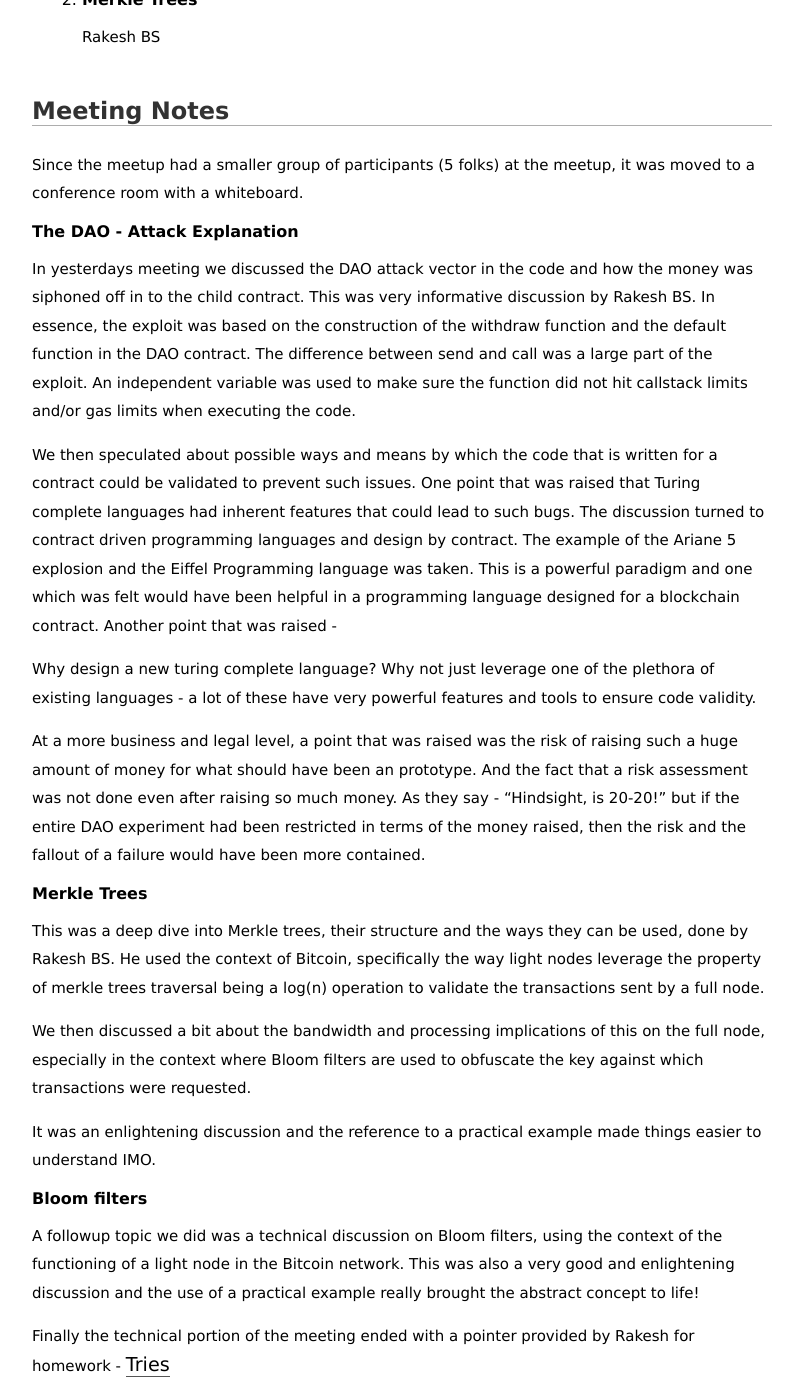
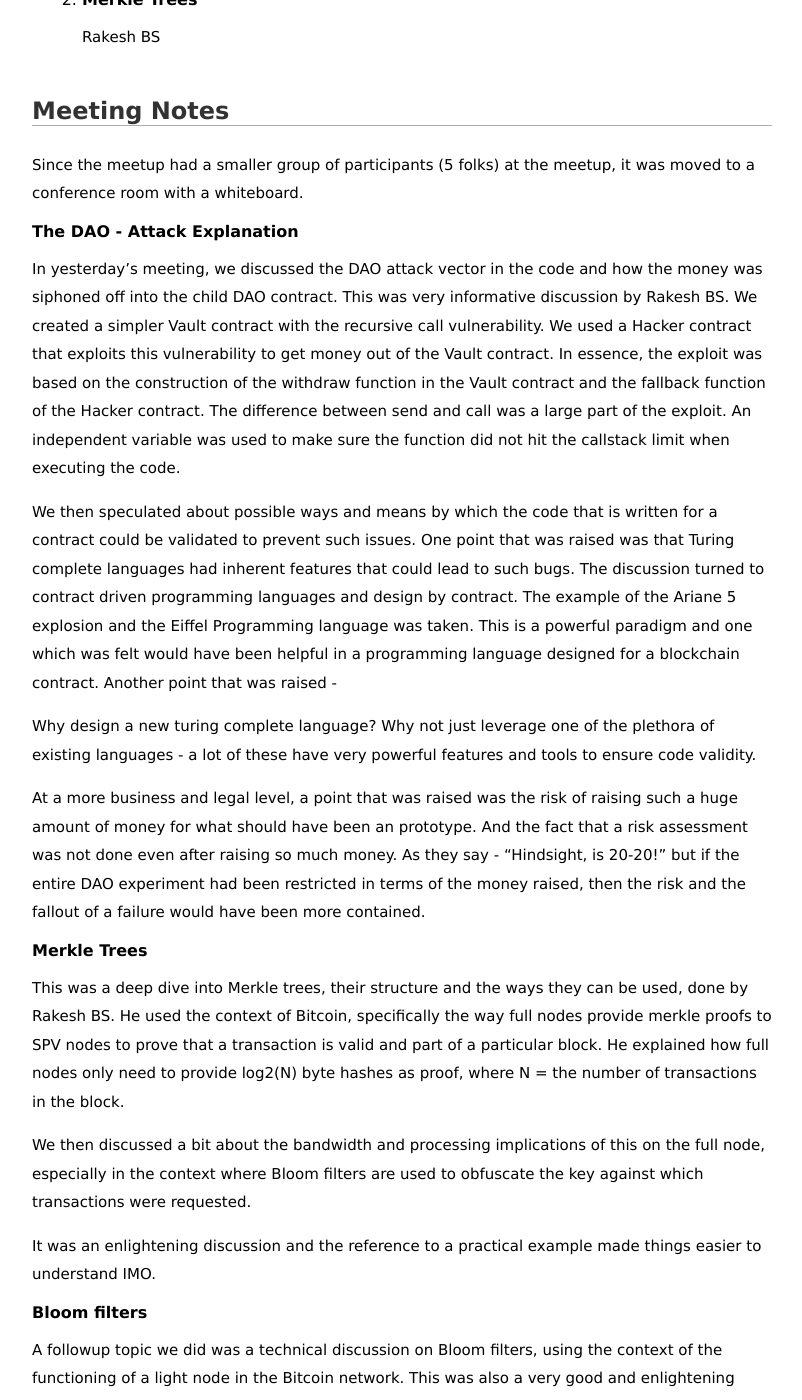
Before and after one commit to big-org/big-org.github.io, a Jekyll site: the page built from _posts/2016-06-20-meetup-5.md, in a window 1280 px wide and 1400 px high, scrolled down 522 px. Shown: the whole window, without its empty margins (238-1040 px from the left). Built offline with Jekyll 4.4.1, drawn with Linux system fonts in a browser that asks for light colours.

Commit message:
Edited the notes on theDAO and the merkle tree.

```diff
--- a/_posts/2016-06-20-meetup-5.md
+++ b/_posts/2016-06-20-meetup-5.md
@@ -25,10 +25,10 @@
 
 
 ### The DAO - Attack Explanation
-In yesterdays meeting we discussed the DAO attack vector in the code and how the money was siphoned off in to the child contract. This was very informative discussion by Rakesh BS. In essence, the exploit was based on the construction of the withdraw function and the default function in the DAO contract. The difference between send and call was a large part of the exploit. An independent variable was used to make sure the function did not hit callstack limits and/or gas limits when executing the code.
+In yesterday's meeting, we discussed the DAO attack vector in the code and how the money was siphoned off into the child DAO contract. This was very informative discussion by Rakesh BS. We created a simpler Vault contract with the recursive call vulnerability. We used a Hacker contract that exploits this vulnerability to get money out of the Vault contract. In essence, the exploit was based on the construction of the withdraw function in the Vault contract and the fallback function of the Hacker contract. The difference between send and call was a large part of the exploit. An independent variable was used to make sure the function did not hit the callstack limit when executing the code.
 
 
-We then speculated about possible ways and means by which the code that is written for a contract could be validated to prevent such issues. One point that was raised that Turing complete languages had inherent features that could lead to such bugs. The discussion turned to contract driven programming languages and design by contract. The example of the Ariane 5 explosion and the Eiffel Programming language  was taken. This is a powerful paradigm and one which was felt would have been helpful in a programming language designed for a blockchain contract. Another point that was raised -
+We then speculated about possible ways and means by which the code that is written for a contract could be validated to prevent such issues. One point that was raised was that Turing complete languages had inherent features that could lead to such bugs. The discussion turned to contract driven programming languages and design by contract. The example of the Ariane 5 explosion and the Eiffel Programming language  was taken. This is a powerful paradigm and one which was felt would have been helpful in a programming language designed for a blockchain contract. Another point that was raised -
 
  Why design a new turing complete language? Why not just leverage one of the plethora of existing languages - a lot of these have very powerful features and tools to ensure code validity.
 
@@ -36,7 +36,7 @@
 At a more business and legal level, a point that was raised was the risk of raising such a huge amount of money for what should have been an prototype. And the fact that a risk assessment was not done even after raising so much money. As they say - "Hindsight, is 20-20!" but if the entire DAO experiment had been restricted in terms of the money raised, then the risk and the fallout of a failure would have been more contained.
 
 ### Merkle Trees
-This was a deep dive into Merkle trees, their structure and the ways they can be used, done by Rakesh BS. He used the context of Bitcoin, specifically the way light nodes leverage the property of merkle trees traversal being a log(n) operation to validate the transactions sent by a full node.
+This was a deep dive into Merkle trees, their structure and the ways they can be used, done by Rakesh BS. He used the context of Bitcoin, specifically the way full nodes provide merkle proofs to SPV nodes to prove that a transaction is valid and part of a particular block. He explained how full nodes only need to provide log2(N) byte hashes as proof, where N = the number of transactions in the block.
 
 
 We then discussed a bit about the bandwidth and processing implications of this on the full node, especially in the context where Bloom filters are used to obfuscate the key against which transactions were requested.
```
